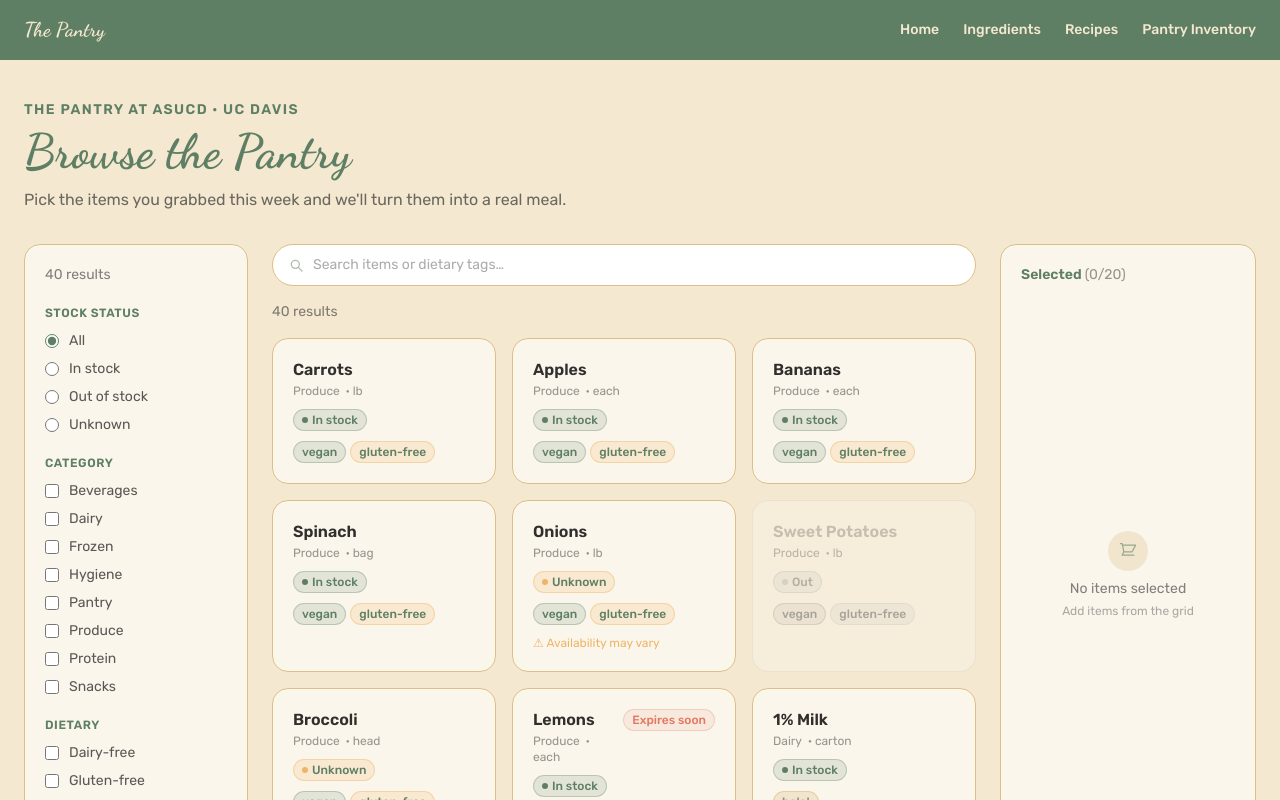
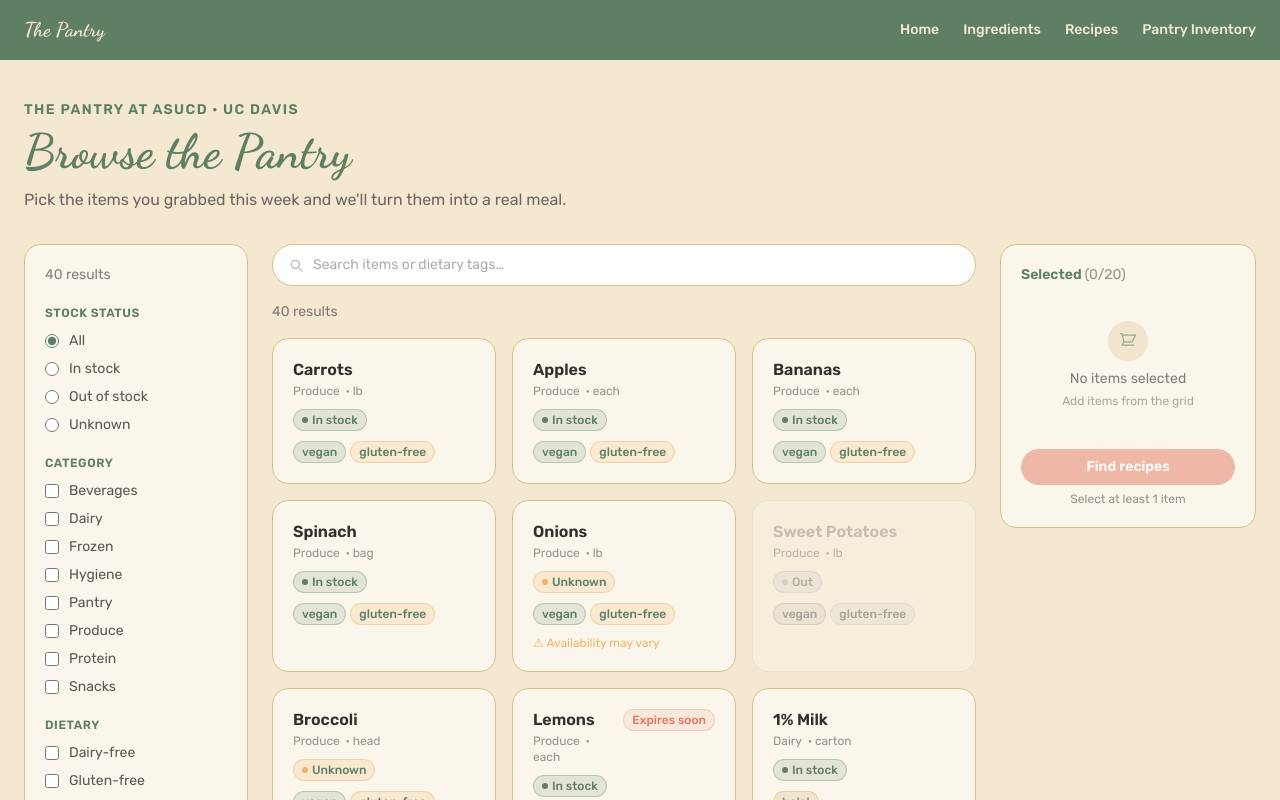
Before and after one commit to gabe-ven/SacHacks-VII, a Next.js app in the folder pantry-app/: page /inventory in a window 1280 px wide. Shown: the top 800 px of the page. Built offline with nearby package versions, Linux system fonts and the light colour scheme.

Commit message:
feat: selected on side now will increase in height as more items are selected to ensure that the find receipes button is always accessible

```diff
--- a/pantry-app/app/inventory/page.tsx
+++ b/pantry-app/app/inventory/page.tsx
@@ -339,10 +339,9 @@ export default function InventoryPage() {
           {/* ── Right: selected items panel (desktop only) ── */}
           <aside
             className="hidden lg:flex lg:flex-col w-64 shrink-0 sticky top-6"
-            style={{ height: "calc(100vh - 6rem)" }}
             aria-label="Selected items"
           >
-            <Card className="p-5 h-full flex flex-col">
+            <Card className="p-5 flex flex-col">
               <SelectedItemsPanel
                 selectedItems={selectedItems}
                 onRemove={handleRemove}
--- a/pantry-app/components/inventory/SelectedItemsPanel.tsx
+++ b/pantry-app/components/inventory/SelectedItemsPanel.tsx
@@ -21,7 +21,7 @@ export default function SelectedItemsPanel({
   const count = selectedItems.length;
 
   return (
-    <div className="flex flex-col gap-3 h-full" aria-label="Selected items panel">
+    <div className="flex flex-col gap-3" aria-label="Selected items panel">
       {/* Header */}
       <div className="flex items-center justify-between">
         <h2 className="font-semibold text-pantry-green text-sm">
@@ -43,7 +43,7 @@ export default function SelectedItemsPanel({
 
       {/* Item list or empty state */}
       {count === 0 ? (
-        <div className="flex-1 flex flex-col items-center justify-center py-8 text-center">
+        <div className="flex flex-col items-center justify-center py-6 text-center">
           <div className="w-10 h-10 rounded-full bg-pantry-tan/30 flex items-center justify-center mb-2">
             <svg
               className="w-5 h-5 text-pantry-green/60"
@@ -67,7 +67,7 @@ export default function SelectedItemsPanel({
         </div>
       ) : (
         <ul
-          className="flex-1 overflow-y-auto space-y-1.5 pr-0.5"
+          className="space-y-1.5"
           aria-label="Selected items list"
         >
           {selectedItems.map((item) => (
```
